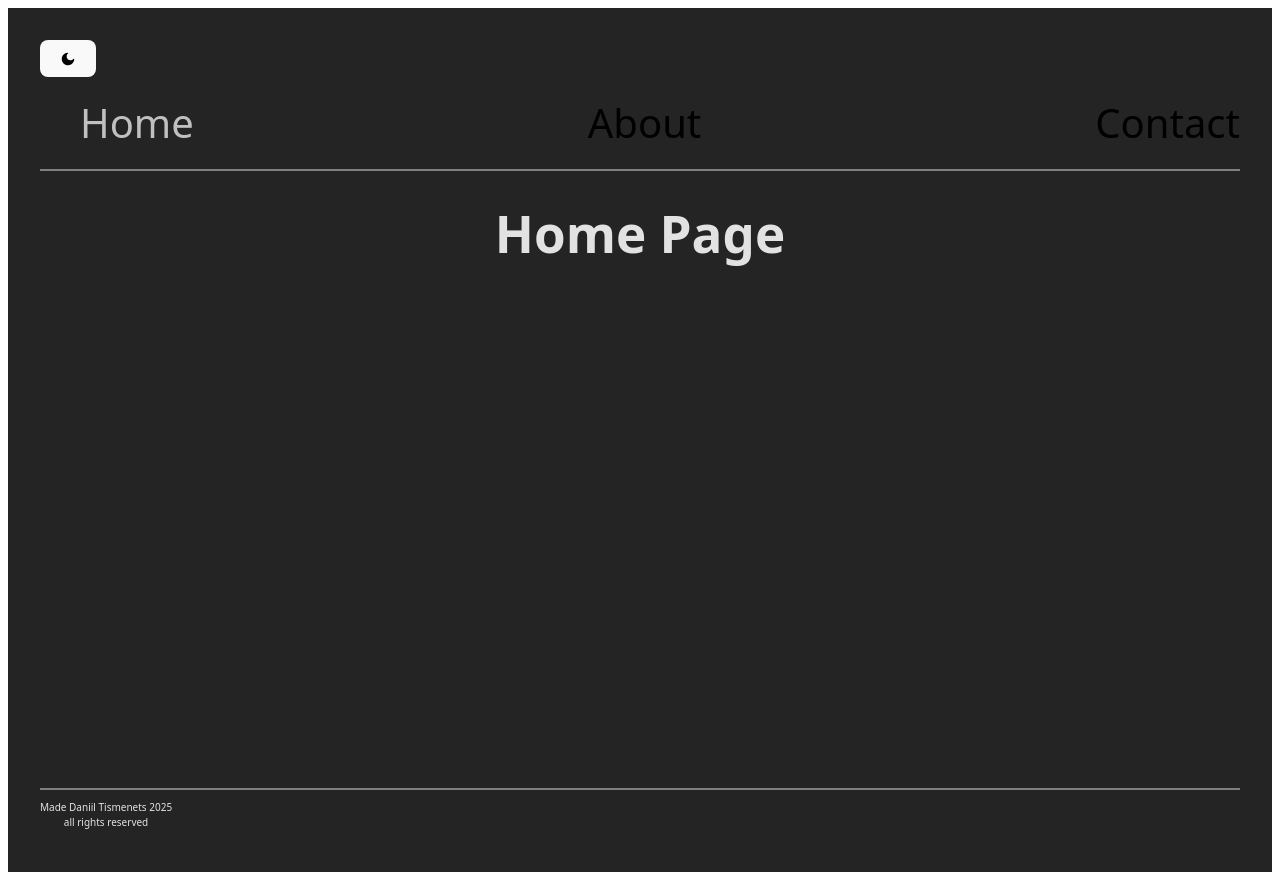
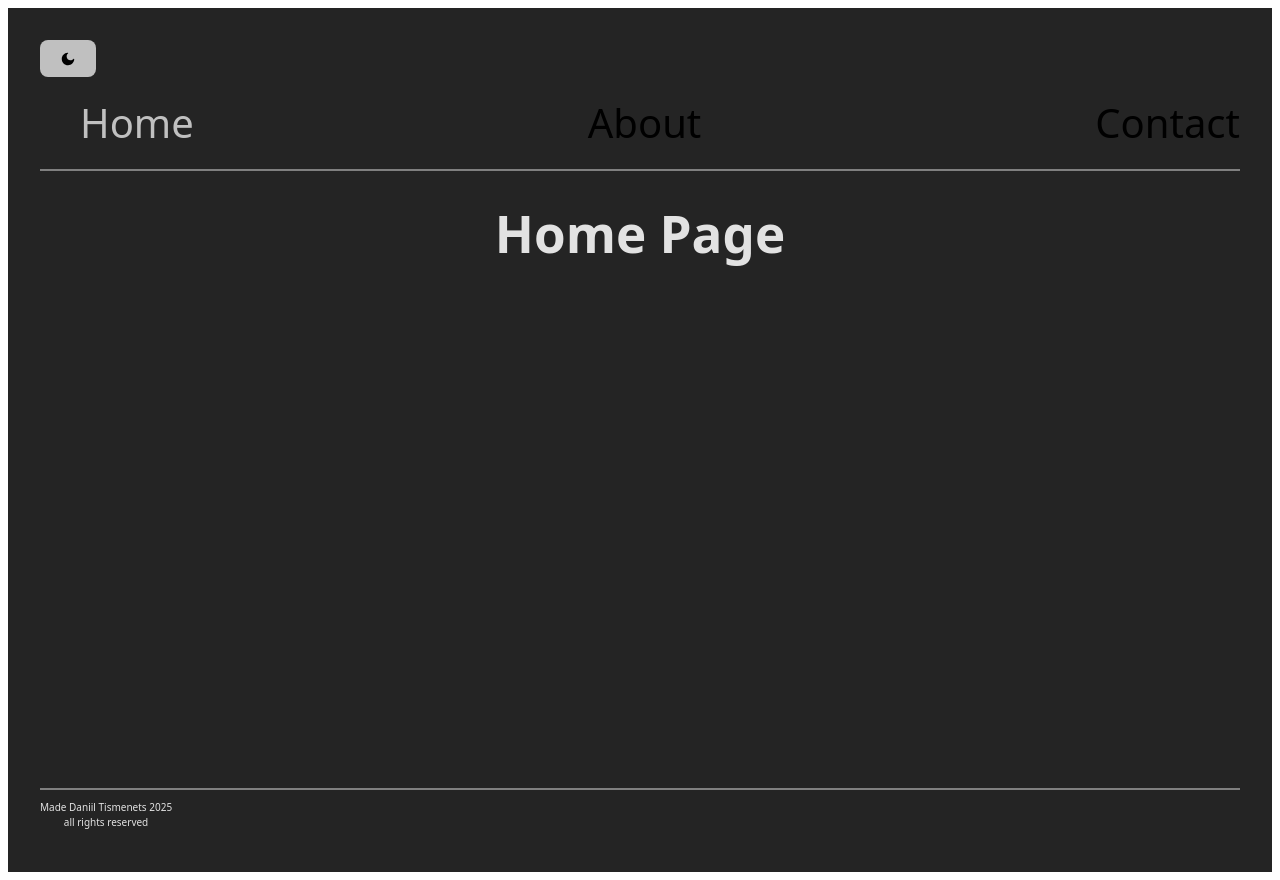
Before and after one commit to DaniilT048/react-router, a React (Vite) app: page / in a window 1280 px wide. Built offline with nearby package versions, Linux system fonts and the light colour scheme.

Commit message:
it work, but budy white...

```diff
--- a/src/App.css
+++ b/src/App.css
@@ -7,11 +7,29 @@
 .dark-theme{
   color: rgba(255, 255, 255, 0.87);
   background-color:  #242424;
+  .active{
+    color: #C0C0C0;
+  };
+  button{
+    background-color: silver;
+  };
+  body{
+    background-color:  #242424;
+  };
 }
 
 .light-theme{
   color: black;
   background-color:  silver;
+  .active{
+    color: white;
+  };
+  button{
+    background-color: rgb(90, 90, 90);
+  };
+  body{
+    background-color:  silver;
+  };
 }
 
 .logo {
@@ -50,9 +68,7 @@
   color: #888;
 }
 
-.active{
-  color: #C0C0C0
-}
+
 
 .header-menu-list {
   display: flex;
--- a/src/components/HeaderMenu.jsx
+++ b/src/components/HeaderMenu.jsx
@@ -1,7 +1,6 @@
 import {NavLink} from "react-router";
 import routes from "../routes.jsx";
 import {useTheme} from "../contexts/ThemeContext.jsx";
-import {useContext} from "react";
 import { AiFillMoon } from "react-icons/ai";
 
 
--- a/src/components/Layout.jsx
+++ b/src/components/Layout.jsx
@@ -1,15 +1,13 @@
 import HeaderMenu from "./HeaderMenu.jsx";
 import {Outlet} from "react-router";
 import FooterText from "./FooterText.jsx";
-import {ThemeProvider, useTheme} from "../contexts/ThemeContext.jsx";
+import {ThemeProvider} from "../contexts/ThemeContext.jsx";
 
 const Layout = () =>{
 
     return (
         <ThemeProvider>
             <div className="layout-wrapper">
-
-
             <HeaderMenu/>
             <div className="content">
                 <Outlet/>
--- a/src/index.css
+++ b/src/index.css
@@ -29,7 +29,6 @@ button {
   font-size: 1em;
   font-weight: 500;
   font-family: inherit;
-  background-color: silver;
   cursor: pointer;
   transition: border-color 0.25s;
 }
@@ -40,16 +39,3 @@ button:focus,
 button:focus-visible {
   outline: 4px auto -webkit-focus-ring-color;
 }
-
-@media (prefers-color-scheme: light) {
-  :root {
-    color: #213547;
-    background-color: #ffffff;
-  }
-  a:hover {
-    color: #747bff;
-  }
-  button {
-    background-color: #f9f9f9;
-  }
-}
```
